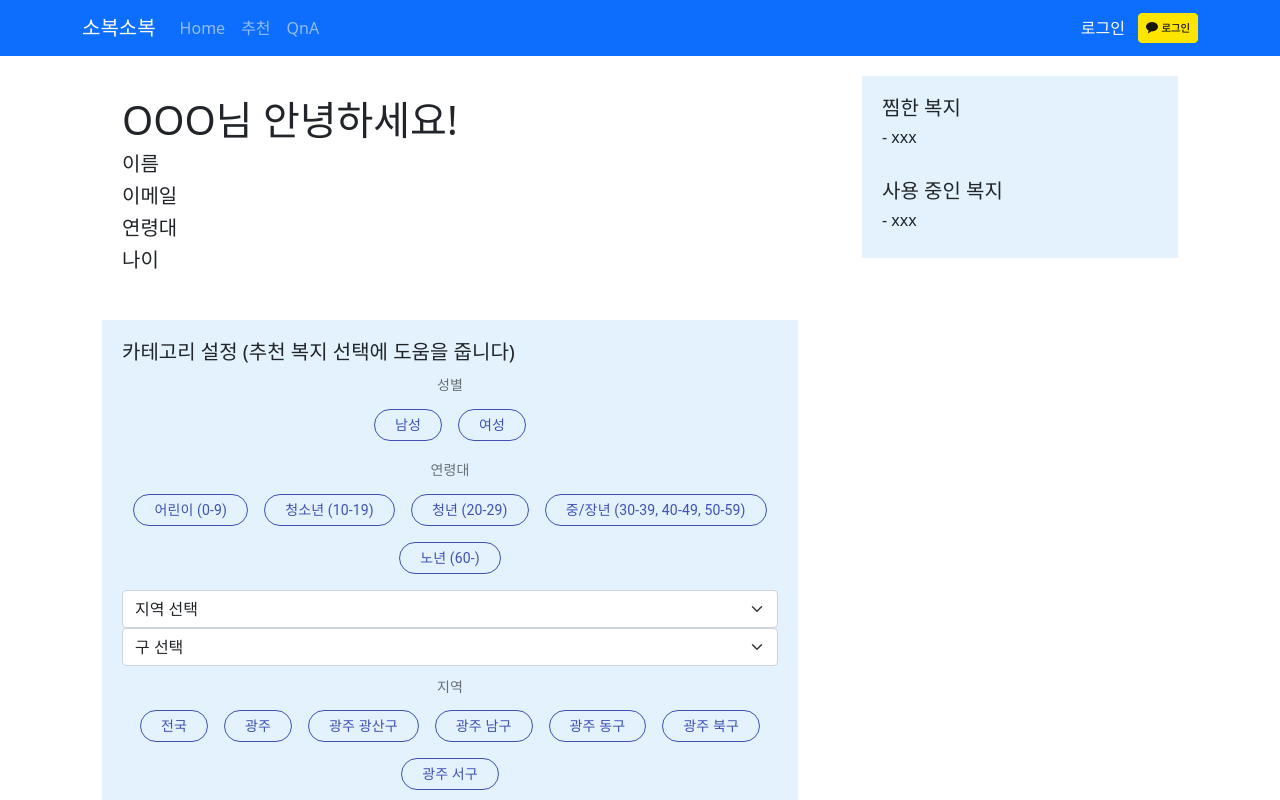
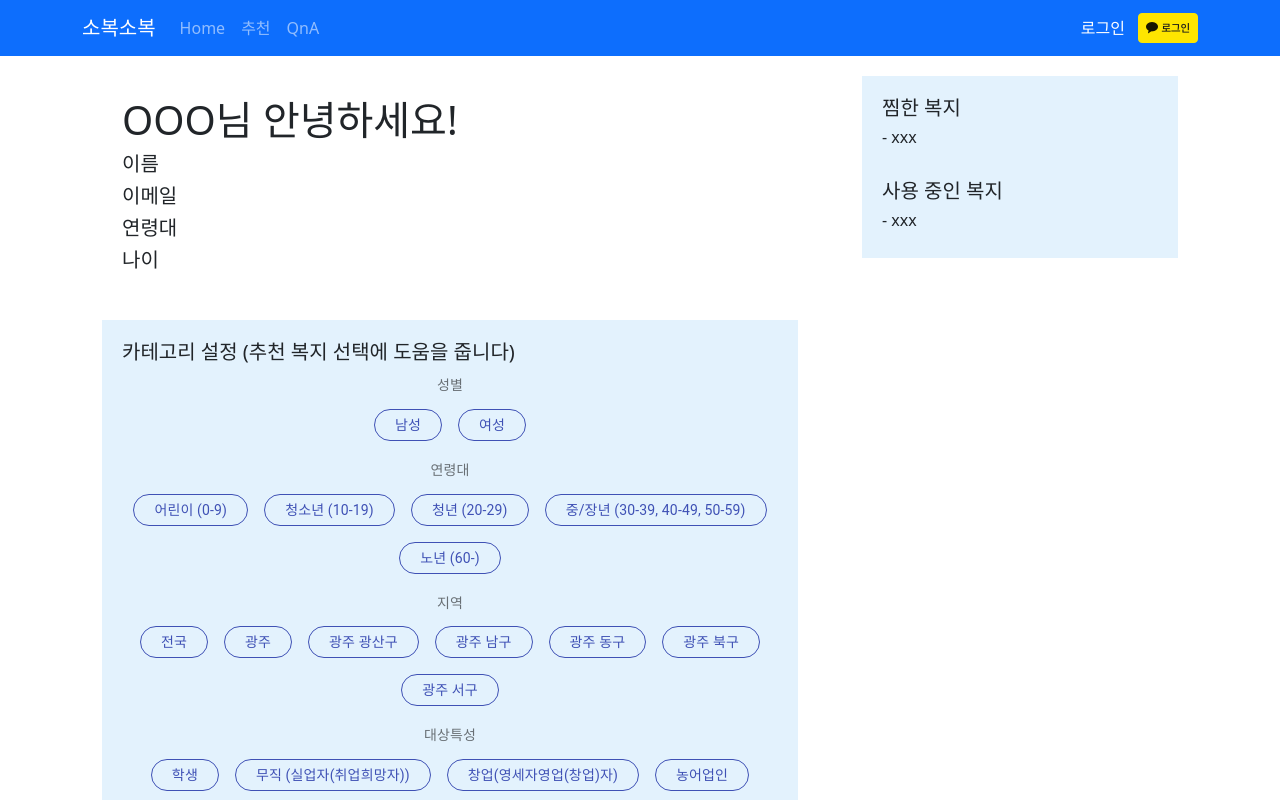
Before and after one commit to seongbiny/soboksobok, a React (Create React App) app in the folder frontend/: page /profile in a window 1280 px wide. Shown: the top 800 px of the page. Built offline with nearby package versions, Linux system fonts and the light colour scheme.

Commit message:
chore: merging

```diff
--- a/frontend/src/components/FilterChips.js
+++ b/frontend/src/components/FilterChips.js
@@ -71,7 +71,7 @@ function FilterChips() {
         setError={setError}
       />
 
-      <Form.Select aria-label="Default select example">
+      {/* <Form.Select aria-label="Default select example">
         <option>지역 선택</option>
         <option value="1">전국</option>
         <option value="2">광주</option>
@@ -84,7 +84,7 @@ function FilterChips() {
         <option value="3">동구</option>
         <option value="4">북구</option>
         <option value="5">서구</option>
-      </Form.Select>
+      </Form.Select> */}
 
       <MultipleSelectChips
         label="지역"
```
Also changed, not shown: 2 other files (tests, documents, lock files or other folders).
